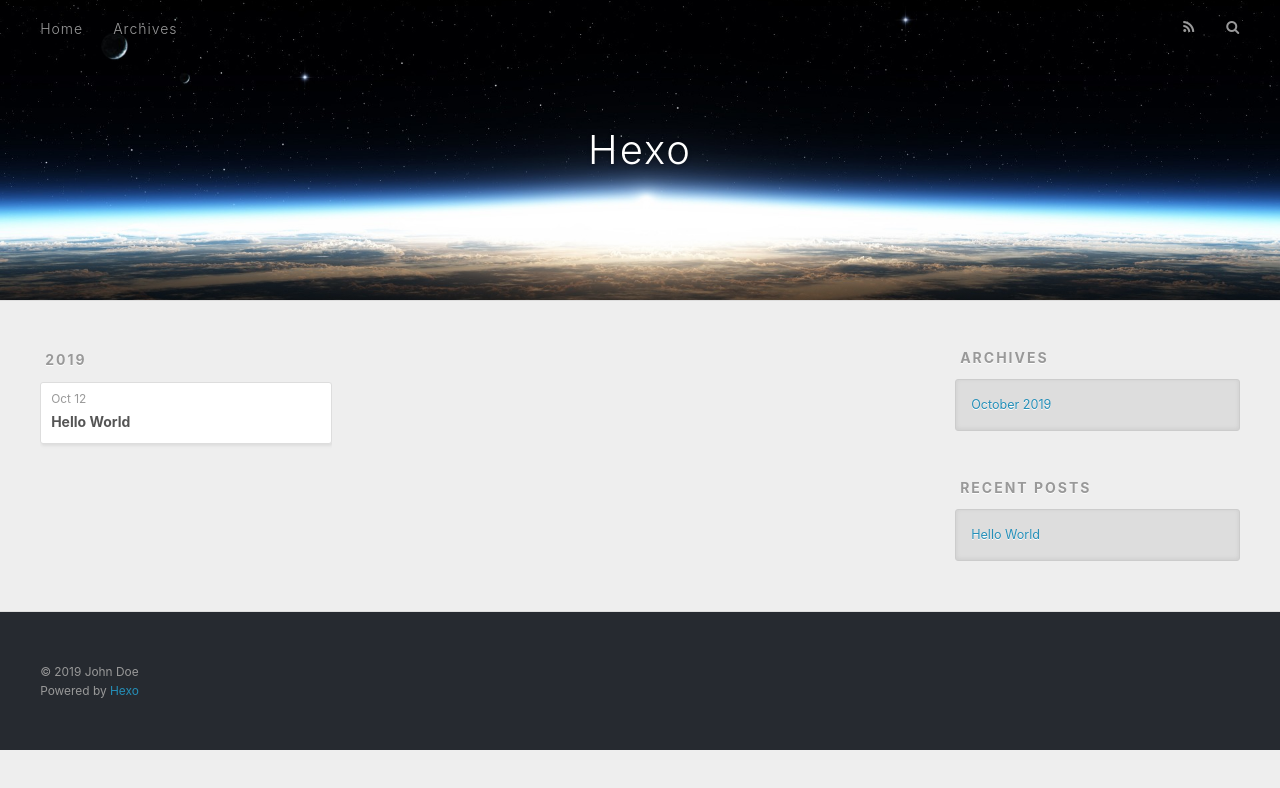
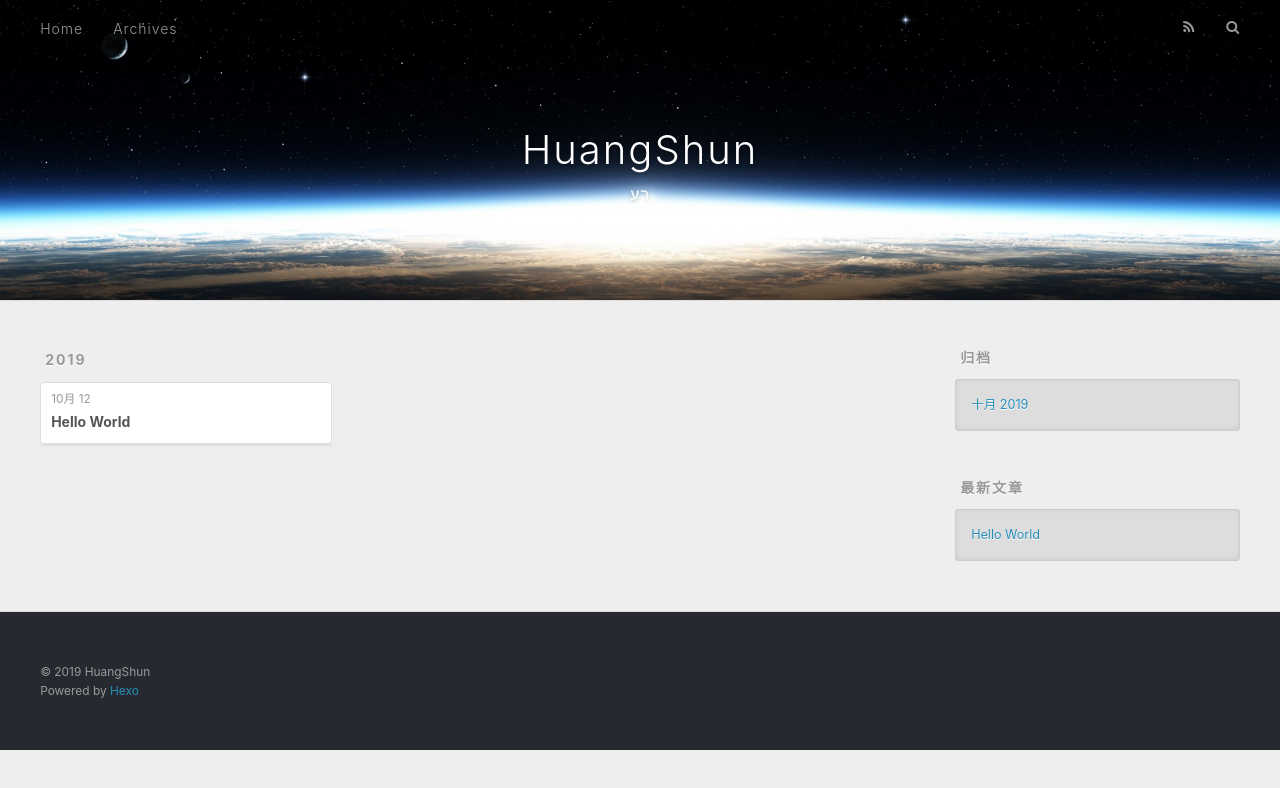
Before and after one commit to jacksparrowCHUN/huangshun.github.io, a plain HTML site: page archives/2019/10/index.html in a window 1280 px wide. Drawn offline with nearby package versions, Linux system fonts and the light colour scheme.

Commit message:
Site updated: 2019-10-12 12:22:23

```diff
--- a/archives/2019/10/index.html
+++ b/archives/2019/10/index.html
@@ -5,17 +5,20 @@
 
 
 
-  <title>Archives: 2019/10 | Hexo</title>
+  <title>归档: 2019/10 | HuangShun</title>
   <meta name="viewport" content="width=device-width, initial-scale=1, maximum-scale=1">
-  <meta property="og:type" content="website">
-<meta property="og:title" content="Hexo">
+  <meta name="description" content="��¼ѧϰ����">
+<meta property="og:type" content="website">
+<meta property="og:title" content="HuangShun">
 <meta property="og:url" content="http://yoursite.com/archives/2019/10/index.html">
-<meta property="og:site_name" content="Hexo">
-<meta property="og:locale" content="en">
+<meta property="og:site_name" content="HuangShun">
+<meta property="og:description" content="��¼ѧϰ����">
+<meta property="og:locale" content="zh-CN">
 <meta name="twitter:card" content="summary">
-<meta name="twitter:title" content="Hexo">
+<meta name="twitter:title" content="HuangShun">
+<meta name="twitter:description" content="��¼ѧϰ����">
 
-    <link rel="alternate" href="/atom.xml" title="Hexo" type="application/atom+xml">
+    <link rel="alternate" href="/atom.xml" title="HuangShun" type="application/atom+xml">
 
 
     <link rel="icon" href="/favicon.png">
@@ -34,8 +37,12 @@
   <div id="header-outer" class="outer">
     <div id="header-title" class="inner">
       <h1 id="logo-wrap">
-        <a href="/" id="logo">Hexo</a>
+        <a href="/" id="logo">HuangShun</a>
       </h1>
+
+        <h2 id="subtitle-wrap">
+          <a href="/" id="subtitle">רע</a>
+        </h2>
 
     </div>
     <div id="header-inner" class="inner">
@@ -51,7 +58,7 @@
 
           <a id="nav-rss-link" class="nav-icon" href="/atom.xml" title="RSS Feed"></a>
 
-        <a id="nav-search-btn" class="nav-icon" title="Search"></a>
+        <a id="nav-search-btn" class="nav-icon" title="搜索"></a>
       </nav>
       <div id="search-form-wrap">
         <form action="//google.com/search" method="get" accept-charset="UTF-8" class="search-form"><input type="search" name="q" class="search-form-input" placeholder="Search"><button type="submit" class="search-form-submit">&#xF002;</button><input type="hidden" name="sitesearch" value="http://yoursite.com"></form>
@@ -77,7 +84,7 @@
   <div class="archive-article-inner">
     <header class="archive-article-header">
       <a href="/2019/10/12/hello-world/" class="archive-article-date">
-  <time datetime="2019-10-12T03:23:45.737Z" itemprop="datePublished">Oct 12</time>
+  <time datetime="2019-10-12T03:23:45.737Z" itemprop="datePublished">10月 12</time>
 </a>
 
 
@@ -109,9 +116,9 @@
 
 
   <div class="widget-wrap">
-    <h3 class="widget-title">Archives</h3>
+    <h3 class="widget-title">归档</h3>
     <div class="widget">
-      <ul class="archive-list"><li class="archive-list-item"><a class="archive-list-link" href="/archives/2019/10/">October 2019</a></li></ul>
+      <ul class="archive-list"><li class="archive-list-item"><a class="archive-list-link" href="/archives/2019/10/">十月 2019</a></li></ul>
     </div>
   </div>
 
@@ -119,7 +126,7 @@
 
 
   <div class="widget-wrap">
-    <h3 class="widget-title">Recent Posts</h3>
+    <h3 class="widget-title">最新文章</h3>
     <div class="widget">
       <ul>
 
@@ -139,7 +146,7 @@
 
   <div class="outer">
     <div id="footer-info" class="inner">
-      &copy; 2019 John Doe<br>
+      &copy; 2019 HuangShun<br>
       Powered by <a href="http://hexo.io/" target="_blank">Hexo</a>
     </div>
   </div>
```
Also changed, not shown: 2019/10/12/hello-world/index.html (+15 -11 lines), archives/2019/index.html (+21 -14 lines), archives/index.html (+21 -14 lines), index.html (+21 -14 lines).
